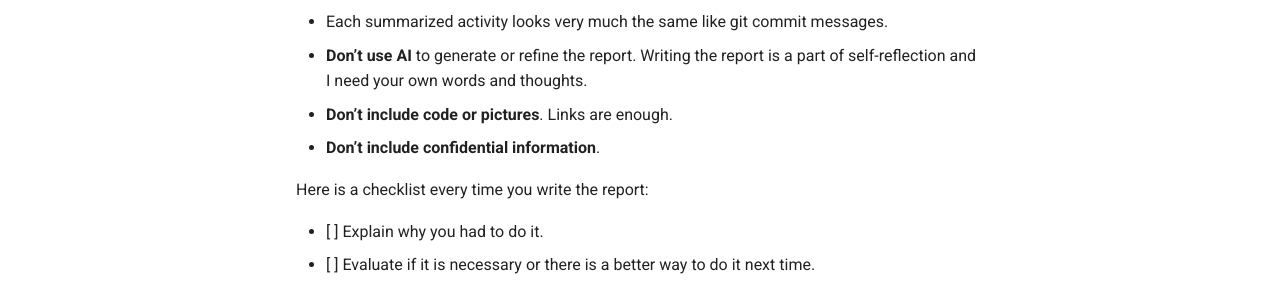
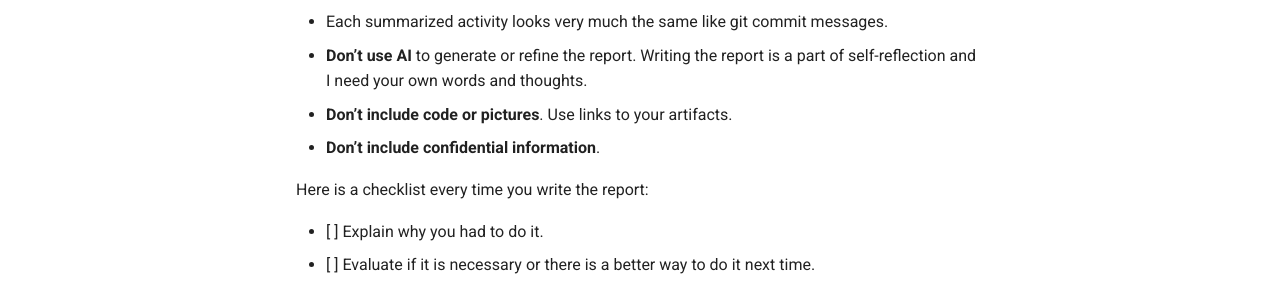
Before and after one commit to pku-lemonade/recipe, an MkDocs documentation site: the page built from docs/lab/weekly-report.md, in a window 1280 px wide and 900 px high, scrolled down 681 px. Shown: the part 461-750 px from the top of the window. Built offline with MkDocs 1.6.1 and Material for MkDocs 9.7.7, drawn with Linux system fonts in a browser that asks for light colours.

Commit message:
weekly report

```diff
--- a/docs/lab/weekly-report.md
+++ b/docs/lab/weekly-report.md
@@ -31,7 +31,7 @@ Here are some Dos and Don’ts:
 - Write only two or three sentences for each activity.
 - Each summarized activity looks very much the same like git commit messages.
 - **Don’t use AI** to generate or refine the report. Writing the report is a part of self-reflection and I need your own words and thoughts.
-- **Don’t include code or pictures**. Links are enough.
+- **Don’t include code or pictures**. Use links to your artifacts.
 - **Don’t include confidential information**.
 
 Here is a checklist every time you write the report:
```
Also changed, not shown: docs/lab/daily-work.md (+1 -1 lines).
